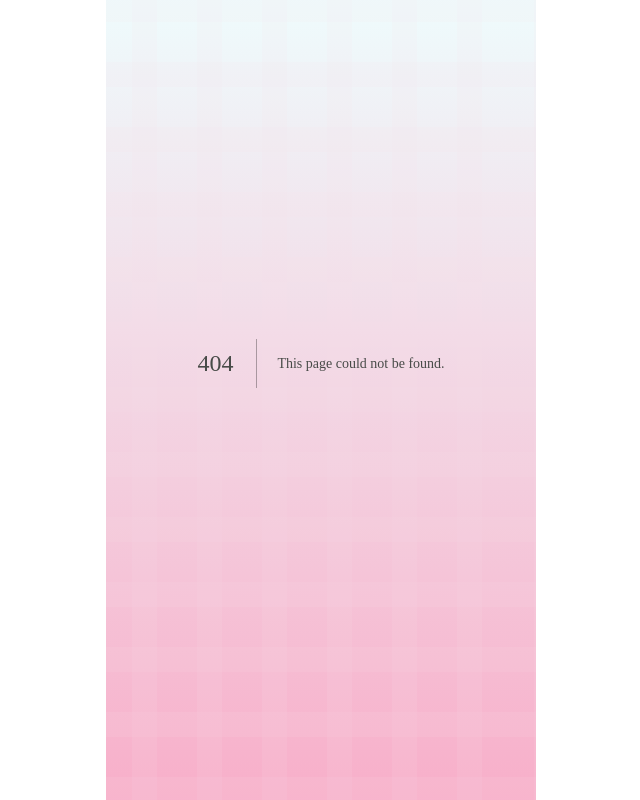
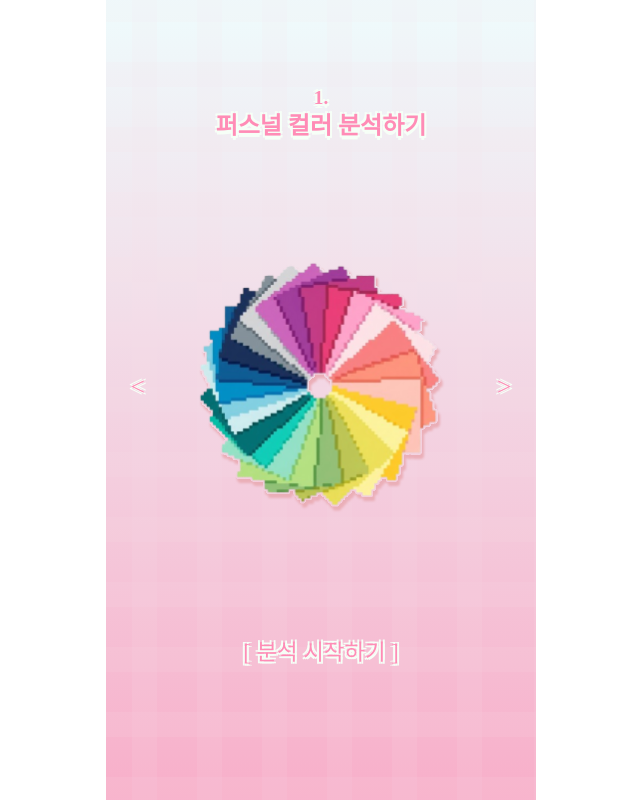
Before and after one commit to O-2ps/Oops_FE, a Next.js app: page /home in a window 1280 px wide. Before the commit this address had no page. Shown: the whole page, without its empty margins (319-959 px from the left). Built offline with nearby package versions, Linux system fonts and the light colour scheme; a web font is replaced by a local one.

Commit message:
feat :: p1 퍼블리싱

```diff
--- /dev/null
+++ b/src/app/home/page.tsx
@@ -0,0 +1,7 @@
+'use client'
+
+import Home from "@/ui/home";
+
+export default function HomePage() {
+    return <Home />;
+}
--- /dev/null
+++ b/src/ui/home/index.tsx
@@ -0,0 +1,27 @@
+'use client'
+
+import * as S from "./style";
+
+export default function Home() {
+    return (
+        <S.Container>
+            <S.GreenBox />
+            <S.MainContent>
+                <S.Header>
+                    <S.StepNumber>1.</S.StepNumber>
+                    <S.Title>퍼스널 컬러 분석하기</S.Title>
+                </S.Header>
+
+                <S.WheelSection>
+                    <S.ArrowButton>&lt;</S.ArrowButton>
+                    <S.ColorWheel src="/assets/colors.svg" alt="Color Wheel" />
+                    <S.ArrowButton>&gt;</S.ArrowButton>
+                </S.WheelSection>
+                <S.FooterAction>
+                    [ 분석 시작하기 ]
+                </S.FooterAction>
+            </S.MainContent>
+            <S.GreenBox />
+        </S.Container>
+    );
+}
--- /dev/null
+++ b/src/ui/home/style.ts
@@ -0,0 +1,115 @@
+import styled from "@emotion/styled";
+
+export const Container = styled.div`
+    display: flex;
+    flex-direction: column;
+    width: 100%;
+    height: 100%;
+    position: relative;
+`;
+
+export const GreenBox = styled.div`
+    height: 2.2rem;
+    width: 100%;
+    background-color: #C6EB8D;
+    z-index: 2;
+    flex-shrink: 0;
+`;
+
+export const MainContent = styled.main`
+    flex: 1;
+    display: flex;
+    flex-direction: column;
+    align-items: center;
+    justify-content: space-between;
+    padding: 3.5rem 0 6.5rem;
+    width: 100%;
+    z-index: 1;
+`;
+
+export const Header = styled.div`
+    display: flex;
+    flex-direction: column;
+    align-items: center;
+    margin-top: 2rem;
+`;
+
+export const StepNumber = styled.h2`
+    font-size: 1.2rem;
+    line-height: 1.2;
+    color: #FF8CB6;
+    margin-bottom: 0.25rem;
+    text-shadow:
+        -2px -2px 0 #F6FFF7,
+         2px -2px 0 #F6FFF7,
+        -2px  2px 0 #F6FFF7,
+         2px  2px 0 #F6FFF7,
+         0px 4px 0px #F6FFF7;
+`;
+
+export const Title = styled.h1`
+    font-size: 1.5rem;
+    line-height: 1.1;
+    color: #FF8CB6;
+    text-align: center;
+    text-shadow:
+        -2px -2px 0 #F6FFF7,
+         2px -2px 0 #F6FFF7,
+        -2px  2px 0 #F6FFF7,
+         2px  2px 0 #F6FFF7,
+         0px 4px 0px #F6FFF7;
+    white-space: nowrap;
+`;
+
+export const WheelSection = styled.div`
+    display: flex;
+    align-items: center;
+    justify-content: center;
+    width: 100%;
+    gap: 1.5rem;
+`;
+
+export const ArrowButton = styled.button`
+    background: none;
+    border: none;
+    cursor: pointer;
+    font-size: 1.6rem;
+    color: #FF8CB6;
+    padding: 0.5rem;
+    z-index: 10;
+    text-shadow:
+        -2px -2px 0 #F6FFF7,
+         2px -2px 0 #F6FFF7,
+        -2px  2px 0 #F6FFF7,
+         2px  2px 0 #F6FFF7;
+
+    &:active {
+        transform: scale(0.90);
+    }
+`;
+
+export const ColorWheel = styled.img`
+    width: 18rem;
+    height: 18rem;
+    object-fit: contain;
+    display: block;
+`;
+
+export const FooterAction = styled.button`
+    background: none;
+    border: none;
+    cursor: pointer;
+    font-size: 1.4rem;
+    color: #FF8CB6;
+    margin-bottom: 2rem;
+    text-shadow:
+        -2px -2px 0 #F6FFF7,
+         2px -2px 0 #F6FFF7,
+        -2px  2px 0 #F6FFF7,
+         2px  2px 0 #F6FFF7,
+         0px 2px 0px #F6FFF7;
+
+    &:active {
+        transform: scale(0.98);
+    }
+`;
```
